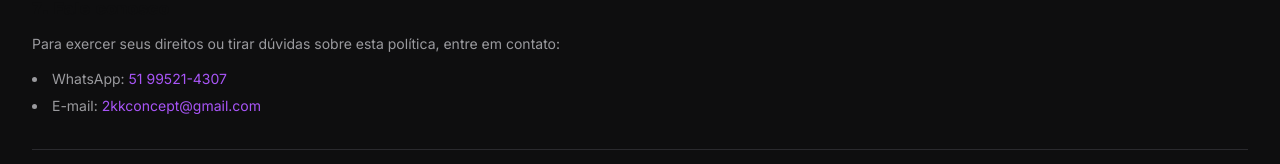
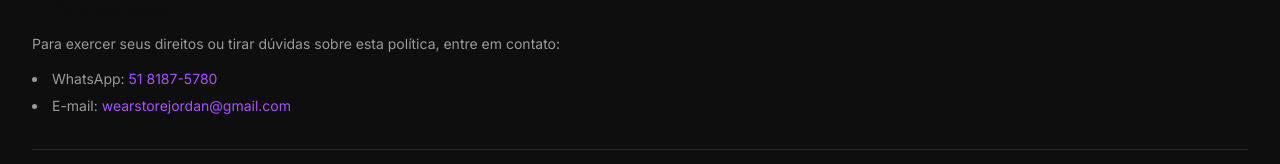
Before and after one commit to HenriqueBilhan/LojaRoupas, a React (Vite) app in the folder frontend/: page /politica-de-privacidade in a window 1280 px wide. Shown: the part 1419-1583 px from the top of the page. Built offline with nearby package versions, Linux system fonts and the light colour scheme; no server answers; the HTML template or start-up script is replaced by a standard one.

Commit message:
fix: correção no numero e no email das politicas da loja

```diff
--- a/frontend/src/pages/PrivacyPolicy.tsx
+++ b/frontend/src/pages/PrivacyPolicy.tsx
@@ -92,18 +92,18 @@ export default function PrivacyPolicy() {
           <li>
             WhatsApp:{" "}
             <a
-              href="https://wa.me/5551995214307"
+              href="https://wa.me/555181875780"
               target="_blank"
               rel="noreferrer"
               className="text-accent hover:underline"
             >
-              51 99521-4307
+              51 8187-5780
             </a>
           </li>
           <li>
             E-mail:{" "}
-            <a href="mailto:2kkconcept@gmail.com" className="text-accent hover:underline">
-              2kkconcept@gmail.com
+            <a href="mailto:wearstorejordan@gmail.com" className="text-accent hover:underline">
+              wearstorejordan@gmail.com
             </a>
           </li>
         </ul>
```
